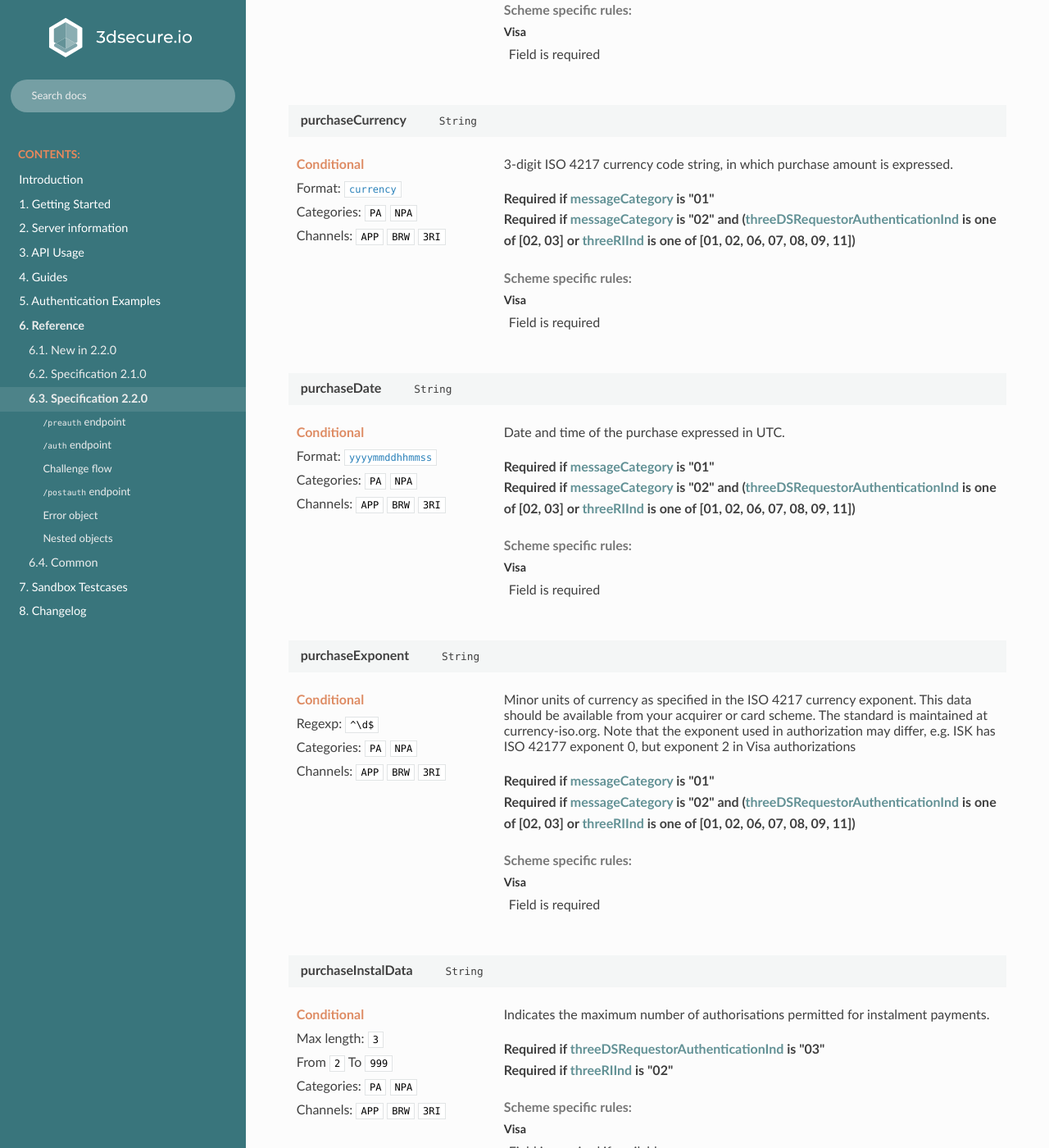
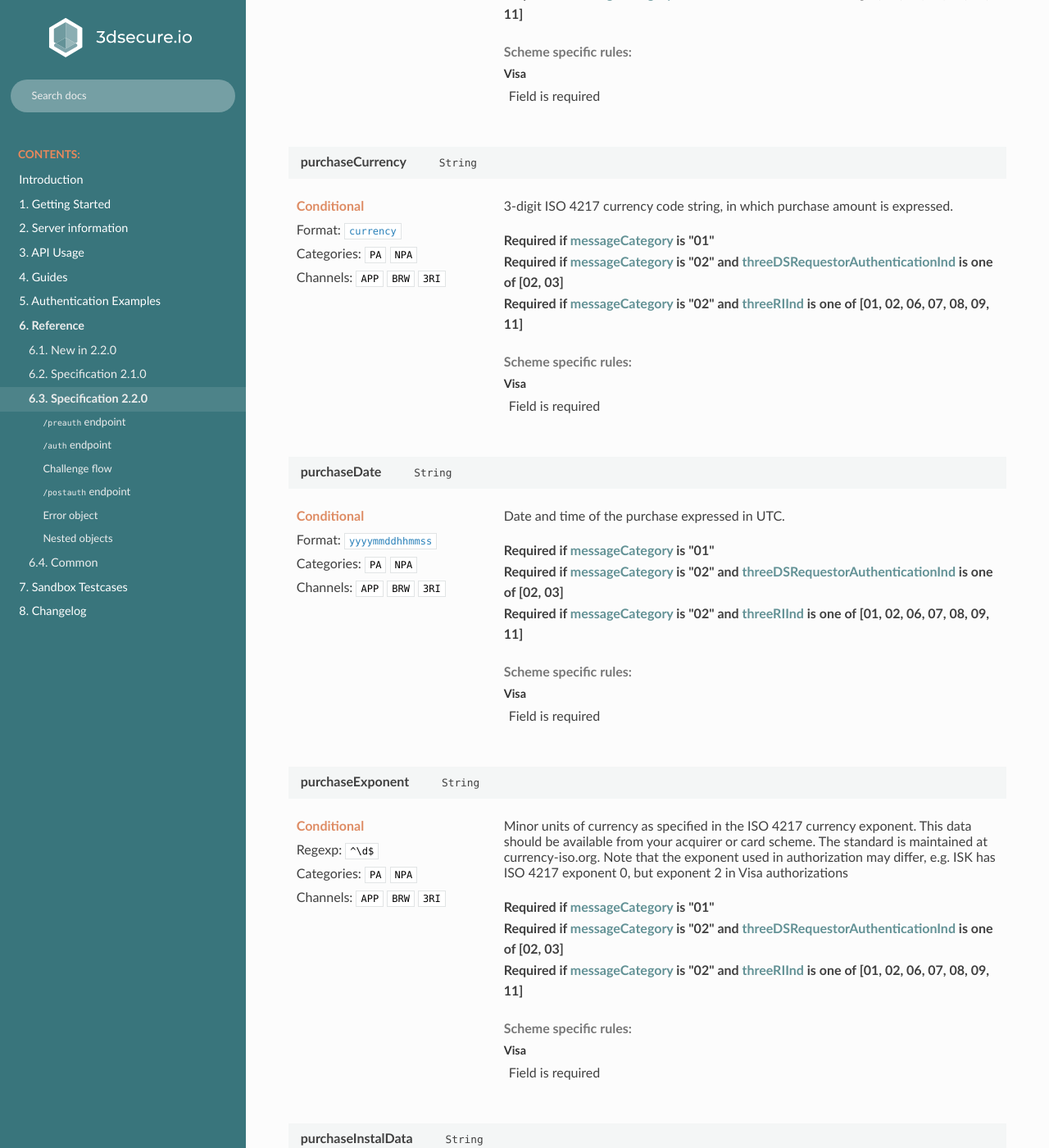
Before and after one commit to clearhaus/3DSv2-api-documentation, a Sphinx documentation site: the page built from source/specification_220.rst, in a window 1280 px wide and 1400 px high, scrolled down 14516 px. Shown: the whole window at 82% size. Built offline with Sphinx 7.4.7 and the Read the Docs theme 2.0.0, drawn with Linux system fonts in a browser that asks for light colours; some of the changed text lies outside the part shown.

Commit message:
Decompose requirements for clarity

```diff
--- a/source/_static/areq_220.html
+++ b/source/_static/areq_220.html
@@ -1929,21 +1929,21 @@ Channels:
 <div class='argdesc'><div class='description'>Purchase amount in minor units of currency with all punctuation removed.</div>
 <div class='conditions'>
 <div class=''>
-Required if <a href="#attr-AReq-messageCategory">messageCategory</a> is "01"<br>Required if <a href="#attr-AReq-messageCategory">messageCategory</a> is "02" and (<a href="#attr-AReq-threeDSRequestorAuthenticationInd">threeDSRequestorAuthenticationInd</a> is one of [02, 03] or <a href="#attr-AReq-threeRIInd">threeRIInd</a> is one of [01, 02, 06, 07, 08, 09, 11])<br></div>
+Required if <a href="#attr-AReq-messageCategory">messageCategory</a> is "01"<br>Required if <a href="#attr-AReq-messageCategory">messageCategory</a> is "02" and <a href="#attr-AReq-threeDSRequestorAuthenticationInd">threeDSRequestorAuthenticationInd</a> is one of [02, 03]<br>Required if <a href="#attr-AReq-messageCategory">messageCategory</a> is "02" and <a href="#attr-AReq-threeRIInd">threeRIInd</a> is one of [01, 02, 06, 07, 08, 09, 11]<br></div>
 <div class='hidden' deviceChannel='01'>
-Required if <a href="#attr-AReq-messageCategory">messageCategory</a> is "01"<br>Required if <a href="#attr-AReq-messageCategory">messageCategory</a> is "02" and (<a href="#attr-AReq-threeDSRequestorAuthenticationInd">threeDSRequestorAuthenticationInd</a> is one of [02, 03] or <a href="#attr-AReq-threeRIInd">threeRIInd</a> is one of [01, 02, 06, 07, 08, 09, 11])<br></div>
+Required if <a href="#attr-AReq-messageCategory">messageCategory</a> is "01"<br>Required if <a href="#attr-AReq-messageCategory">messageCategory</a> is "02" and <a href="#attr-AReq-threeDSRequestorAuthenticationInd">threeDSRequestorAuthenticationInd</a> is one of [02, 03]<br>Required if <a href="#attr-AReq-messageCategory">messageCategory</a> is "02" and <a href="#attr-AReq-threeRIInd">threeRIInd</a> is one of [01, 02, 06, 07, 08, 09, 11]<br></div>
 <div class='hidden' deviceChannel='02'>
-Required if <a href="#attr-AReq-messageCategory">messageCategory</a> is "01"<br>Required if <a href="#attr-AReq-messageCategory">messageCategory</a> is "02" and (<a href="#attr-AReq-threeDSRequestorAuthenticationInd">threeDSRequestorAuthenticationInd</a> is one of [02, 03] or <a href="#attr-AReq-threeRIInd">threeRIInd</a> is one of [01, 02, 06, 07, 08, 09, 11])<br></div>
+Required if <a href="#attr-AReq-messageCategory">messageCategory</a> is "01"<br>Required if <a href="#attr-AReq-messageCategory">messageCategory</a> is "02" and <a href="#attr-AReq-threeDSRequestorAuthenticationInd">threeDSRequestorAuthenticationInd</a> is one of [02, 03]<br>Required if <a href="#attr-AReq-messageCategory">messageCategory</a> is "02" and <a href="#attr-AReq-threeRIInd">threeRIInd</a> is one of [01, 02, 06, 07, 08, 09, 11]<br></div>
 <div class='hidden' deviceChannel='03'>
-Required if <a href="#attr-AReq-messageCategory">messageCategory</a> is "01"<br>Required if <a href="#attr-AReq-messageCategory">messageCategory</a> is "02" and (<a href="#attr-AReq-threeDSRequestorAuthenticationInd">threeDSRequestorAuthenticationInd</a> is one of [02, 03] or <a href="#attr-AReq-threeRIInd">threeRIInd</a> is one of [01, 02, 06, 07, 08, 09, 11])<br></div>
+Required if <a href="#attr-AReq-messageCategory">messageCategory</a> is "01"<br>Required if <a href="#attr-AReq-messageCategory">messageCategory</a> is "02" and <a href="#attr-AReq-threeDSRequestorAuthenticationInd">threeDSRequestorAuthenticationInd</a> is one of [02, 03]<br>Required if <a href="#attr-AReq-messageCategory">messageCategory</a> is "02" and <a href="#attr-AReq-threeRIInd">threeRIInd</a> is one of [01, 02, 06, 07, 08, 09, 11]<br></div>
 <div class='hidden' messageCategory='02'>
-Required if (<a href="#attr-AReq-threeDSRequestorAuthenticationInd">threeDSRequestorAuthenticationInd</a> is one of [02, 03] or <a href="#attr-AReq-threeRIInd">threeRIInd</a> is one of [01, 02, 06, 07, 08, 09, 11])<br></div>
+Required if <a href="#attr-AReq-threeDSRequestorAuthenticationInd">threeDSRequestorAuthenticationInd</a> is one of [02, 03]<br>Required if <a href="#attr-AReq-threeRIInd">threeRIInd</a> is one of [01, 02, 06, 07, 08, 09, 11]<br></div>
 <div class='hidden' deviceChannel='01' messageCategory='02'>
-Required if (<a href="#attr-AReq-threeDSRequestorAuthenticationInd">threeDSRequestorAuthenticationInd</a> is one of [02, 03] or <a href="#attr-AReq-threeRIInd">threeRIInd</a> is one of [01, 02, 06, 07, 08, 09, 11])<br></div>
+Required if <a href="#attr-AReq-threeDSRequestorAuthenticationInd">threeDSRequestorAuthenticationInd</a> is one of [02, 03]<br>Required if <a href="#attr-AReq-threeRIInd">threeRIInd</a> is one of [01, 02, 06, 07, 08, 09, 11]<br></div>
 <div class='hidden' deviceChannel='02' messageCategory='02'>
-Required if (<a href="#attr-AReq-threeDSRequestorAuthenticationInd">threeDSRequestorAuthenticationInd</a> is one of [02, 03] or <a href="#attr-AReq-threeRIInd">threeRIInd</a> is one of [01, 02, 06, 07, 08, 09, 11])<br></div>
+Required if <a href="#attr-AReq-threeDSRequestorAuthenticationInd">threeDSRequestorAuthenticationInd</a> is one of [02, 03]<br>Required if <a href="#attr-AReq-threeRIInd">threeRIInd</a> is one of [01, 02, 06, 07, 08, 09, 11]<br></div>
 <div class='hidden' deviceChannel='03' messageCategory='02'>
-Required if (<a href="#attr-AReq-threeDSRequestorAuthenticationInd">threeDSRequestorAuthenticationInd</a> is one of [02, 03] or <a href="#attr-AReq-threeRIInd">threeRIInd</a> is one of [01, 02, 06, 07, 08, 09, 11])<br></div>
+Required if <a href="#attr-AReq-threeDSRequestorAuthenticationInd">threeDSRequestorAuthenticationInd</a> is one of [02, 03]<br>Required if <a href="#attr-AReq-threeRIInd">threeRIInd</a> is one of [01, 02, 06, 07, 08, 09, 11]<br></div>
 </div>
 <p class='enumDescriptionHeader'>
 Scheme specific rules:
@@ -1999,21 +1999,21 @@ Channels:
 <div class='argdesc'><div class='description'>3-digit ISO 4217 currency code string, in which purchase amount is expressed.</div>
 <div class='conditions'>
 <div class=''>
-Required if <a href="#attr-AReq-messageCategory">messageCategory</a> is "01"<br>Required if <a href="#attr-AReq-messageCategory">messageCategory</a> is "02" and (<a href="#attr-AReq-threeDSRequestorAuthenticationInd">threeDSRequestorAuthenticationInd</a> is one of [02, 03] or <a href="#attr-AReq-threeRIInd">threeRIInd</a> is one of [01, 02, 06, 07, 08, 09, 11])<br></div>
+Required if <a href="#attr-AReq-messageCategory">messageCategory</a> is "01"<br>Required if <a href="#attr-AReq-messageCategory">messageCategory</a> is "02" and <a href="#attr-AReq-threeDSRequestorAuthenticationInd">threeDSRequestorAuthenticationInd</a> is one of [02, 03]<br>Required if <a href="#attr-AReq-messageCategory">messageCategory</a> is "02" and <a href="#attr-AReq-threeRIInd">threeRIInd</a> is one of [01, 02, 06, 07, 08, 09, 11]<br></div>
 <div class='hidden' deviceChannel='01'>
-Required if <a href="#attr-AReq-messageCategory">messageCategory</a> is "01"<br>Required if <a href="#attr-AReq-messageCategory">messageCategory</a> is "02" and (<a href="#attr-AReq-threeDSRequestorAuthenticationInd">threeDSRequestorAuthenticationInd</a> is one of [02, 03] or <a href="#attr-AReq-threeRIInd">threeRIInd</a> is one of [01, 02, 06, 07, 08, 09, 11])<br></div>
+Required if <a href="#attr-AReq-messageCategory">messageCategory</a> is "01"<br>Required if <a href="#attr-AReq-messageCategory">messageCategory</a> is "02" and <a href="#attr-AReq-threeDSRequestorAuthenticationInd">threeDSRequestorAuthenticationInd</a> is one of [02, 03]<br>Required if <a href="#attr-AReq-messageCategory">messageCategory</a> is "02" and <a href="#attr-AReq-threeRIInd">threeRIInd</a> is one of [01, 02, 06, 07, 08, 09, 11]<br></div>
 <div class='hidden' deviceChannel='02'>
-Required if <a href="#attr-AReq-messageCategory">messageCategory</a> is "01"<br>Required if <a href="#attr-AReq-messageCategory">messageCategory</a> is "02" and (<a href="#attr-AReq-threeDSRequestorAuthenticationInd">threeDSRequestorAuthenticationInd</a> is one of [02, 03] or <a href="#attr-AReq-threeRIInd">threeRIInd</a> is one of [01, 02, 06, 07, 08, 09, 11])<br></div>
+Required if <a href="#attr-AReq-messageCategory">messageCategory</a> is "01"<br>Required if <a href="#attr-AReq-messageCategory">messageCategory</a> is "02" and <a href="#attr-AReq-threeDSRequestorAuthenticationInd">threeDSRequestorAuthenticationInd</a> is one of [02, 03]<br>Required if <a href="#attr-AReq-messageCategory">messageCategory</a> is "02" and <a href="#attr-AReq-threeRIInd">threeRIInd</a> is one of [01, 02, 06, 07, 08, 09, 11]<br></div>
 <div class='hidden' deviceChannel='03'>
-Required if <a href="#attr-AReq-messageCategory">messageCategory</a> is "01"<br>Required if <a href="#attr-AReq-messageCategory">messageCategory</a> is "02" and (<a href="#attr-AReq-threeDSRequestorAuthenticationInd">threeDSRequestorAuthenticationInd</a> is one of [02, 03] or <a href="#attr-AReq-threeRIInd">threeRIInd</a> is one of [01, 02, 06, 07, 08, 09, 11])<br></div>
+Required if <a href="#attr-AReq-messageCategory">messageCategory</a> is "01"<br>Required if <a href="#attr-AReq-messageCategory">messageCategory</a> is "02" and <a href="#attr-AReq-threeDSRequestorAuthenticationInd">threeDSRequestorAuthenticationInd</a> is one of [02, 03]<br>Required if <a href="#attr-AReq-messageCategory">messageCategory</a> is "02" and <a href="#attr-AReq-threeRIInd">threeRIInd</a> is one of [01, 02, 06, 07, 08, 09, 11]<br></div>
 <div class='hidden' messageCategory='02'>
-Required if (<a href="#attr-AReq-threeDSRequestorAuthenticationInd">threeDSRequestorAuthenticationInd</a> is one of [02, 03] or <a href="#attr-AReq-threeRIInd">threeRIInd</a> is one of [01, 02, 06, 07, 08, 09, 11])<br></div>
+Required if <a href="#attr-AReq-threeDSRequestorAuthenticationInd">threeDSRequestorAuthenticationInd</a> is one of [02, 03]<br>Required if <a href="#attr-AReq-threeRIInd">threeRIInd</a> is one of [01, 02, 06, 07, 08, 09, 11]<br></div>
 <div class='hidden' deviceChannel='01' messageCategory='02'>
-Required if (<a href="#attr-AReq-threeDSRequestorAuthenticationInd">threeDSRequestorAuthenticationInd</a> is one of [02, 03] or <a href="#attr-AReq-threeRIInd">threeRIInd</a> is one of [01, 02, 06, 07, 08, 09, 11])<br></div>
+Required if <a href="#attr-AReq-threeDSRequestorAuthenticationInd">threeDSRequestorAuthenticationInd</a> is one of [02, 03]<br>Required if <a href="#attr-AReq-threeRIInd">threeRIInd</a> is one of [01, 02, 06, 07, 08, 09, 11]<br></div>
 <div class='hidden' deviceChannel='02' messageCategory='02'>
-Required if (<a href="#attr-AReq-threeDSRequestorAuthenticationInd">threeDSRequestorAuthenticationInd</a> is one of [02, 03] or <a href="#attr-AReq-threeRIInd">threeRIInd</a> is one of [01, 02, 06, 07, 08, 09, 11])<br></div>
+Required if <a href="#attr-AReq-threeDSRequestorAuthenticationInd">threeDSRequestorAuthenticationInd</a> is one of [02, 03]<br>Required if <a href="#attr-AReq-threeRIInd">threeRIInd</a> is one of [01, 02, 06, 07, 08, 09, 11]<br></div>
 <div class='hidden' deviceChannel='03' messageCategory='02'>
-Required if (<a href="#attr-AReq-threeDSRequestorAuthenticationInd">threeDSRequestorAuthenticationInd</a> is one of [02, 03] or <a href="#attr-AReq-threeRIInd">threeRIInd</a> is one of [01, 02, 06, 07, 08, 09, 11])<br></div>
+Required if <a href="#attr-AReq-threeDSRequestorAuthenticationInd">threeDSRequestorAuthenticationInd</a> is one of [02, 03]<br>Required if <a href="#attr-AReq-threeRIInd">threeRIInd</a> is one of [01, 02, 06, 07, 08, 09, 11]<br></div>
 </div>
 <p class='enumDescriptionHeader'>
 Scheme specific rules:
@@ -2069,21 +2069,21 @@ Channels:
 <div class='argdesc'><div class='description'>Date and time of the purchase expressed in UTC.</div>
 <div class='conditions'>
 <div class=''>
-Required if <a href="#attr-AReq-messageCategory">messageCategory</a> is "01"<br>Required if <a href="#attr-AReq-messageCategory">messageCategory</a> is "02" and (<a href="#attr-AReq-threeDSRequestorAuthenticationInd">threeDSRequestorAuthenticationInd</a> is one of [02, 03] or <a href="#attr-AReq-threeRIInd">threeRIInd</a> is one of [01, 02, 06, 07, 08, 09, 11])<br></div>
+Required if <a href="#attr-AReq-messageCategory">messageCategory</a> is "01"<br>Required if <a href="#attr-AReq-messageCategory">messageCategory</a> is "02" and <a href="#attr-AReq-threeDSRequestorAuthenticationInd">threeDSRequestorAuthenticationInd</a> is one of [02, 03]<br>Required if <a href="#attr-AReq-messageCategory">messageCategory</a> is "02" and <a href="#attr-AReq-threeRIInd">threeRIInd</a> is one of [01, 02, 06, 07, 08, 09, 11]<br></div>
 <div class='hidden' deviceChannel='01'>
-Required if <a href="#attr-AReq-messageCategory">messageCategory</a> is "01"<br>Required if <a href="#attr-AReq-messageCategory">messageCategory</a> is "02" and (<a href="#attr-AReq-threeDSRequestorAuthenticationInd">threeDSRequestorAuthenticationInd</a> is one of [02, 03] or <a href="#attr-AReq-threeRIInd">threeRIInd</a> is one of [01, 02, 06, 07, 08, 09, 11])<br></div>
+Required if <a href="#attr-AReq-messageCategory">messageCategory</a> is "01"<br>Required if <a href="#attr-AReq-messageCategory">messageCategory</a> is "02" and <a href="#attr-AReq-threeDSRequestorAuthenticationInd">threeDSRequestorAuthenticationInd</a> is one of [02, 03]<br>Required if <a href="#attr-AReq-messageCategory">messageCategory</a> is "02" and <a href="#attr-AReq-threeRIInd">threeRIInd</a> is one of [01, 02, 06, 07, 08, 09, 11]<br></div>
 <div class='hidden' deviceChannel='02'>
-Required if <a href="#attr-AReq-messageCategory">messageCategory</a> is "01"<br>Required if <a href="#attr-AReq-messageCategory">messageCategory</a> is "02" and (<a href="#attr-AReq-threeDSRequestorAuthenticationInd">threeDSRequestorAuthenticationInd</a> is one of [02, 03] or <a href="#attr-AReq-threeRIInd">threeRIInd</a> is one of [01, 02, 06, 07, 08, 09, 11])<br></div>
+Required if <a href="#attr-AReq-messageCategory">messageCategory</a> is "01"<br>Required if <a href="#attr-AReq-messageCategory">messageCategory</a> is "02" and <a href="#attr-AReq-threeDSRequestorAuthenticationInd">threeDSRequestorAuthenticationInd</a> is one of [02, 03]<br>Required if <a href="#attr-AReq-messageCategory">messageCategory</a> is "02" and <a href="#attr-AReq-threeRIInd">threeRIInd</a> is one of [01, 02, 06, 07, 08, 09, 11]<br></div>
 <div class='hidden' deviceChannel='03'>
-Required if <a href="#attr-AReq-messageCategory">messageCategory</a> is "01"<br>Required if <a href="#attr-AReq-messageCategory">messageCategory</a> is "02" and (<a href="#attr-AReq-threeDSRequestorAuthenticationInd">threeDSRequestorAuthenticationInd</a> is one of [02, 03] or <a href="#attr-AReq-threeRIInd">threeRIInd</a> is one of [01, 02, 06, 07, 08, 09, 11])<br></div>
+Required if <a href="#attr-AReq-messageCategory">messageCategory</a> is "01"<br>Required if <a href="#attr-AReq-messageCategory">messageCategory</a> is "02" and <a href="#attr-AReq-threeDSRequestorAuthenticationInd">threeDSRequestorAuthenticationInd</a> is one of [02, 03]<br>Required if <a href="#attr-AReq-messageCategory">messageCategory</a> is "02" and <a href="#attr-AReq-threeRIInd">threeRIInd</a> is one of [01, 02, 06, 07, 08, 09, 11]<br></div>
 <div class='hidden' messageCategory='02'>
-Required if (<a href="#attr-AReq-threeDSRequestorAuthenticationInd">threeDSRequestorAuthenticationInd</a> is one of [02, 03] or <a href="#attr-AReq-threeRIInd">threeRIInd</a> is one of [01, 02, 06, 07, 08, 09, 11])<br></div>
+Required if <a href="#attr-AReq-threeDSRequestorAuthenticationInd">threeDSRequestorAuthenticationInd</a> is one of [02, 03]<br>Required if <a href="#attr-AReq-threeRIInd">threeRIInd</a> is one of [01, 02, 06, 07, 08, 09, 11]<br></div>
 <div class='hidden' deviceChannel='01' messageCategory='02'>
-Required if (<a href="#attr-AReq-threeDSRequestorAuthenticationInd">threeDSRequestorAuthenticationInd</a> is one of [02, 03] or <a href="#attr-AReq-threeRIInd">threeRIInd</a> is one of [01, 02, 06, 07, 08, 09, 11])<br></div>
+Required if <a href="#attr-AReq-threeDSRequestorAuthenticationInd">threeDSRequestorAuthenticationInd</a> is one of [02, 03]<br>Required if <a href="#attr-AReq-threeRIInd">threeRIInd</a> is one of [01, 02, 06, 07, 08, 09, 11]<br></div>
 <div class='hidden' deviceChannel='02' messageCategory='02'>
-Required if (<a href="#attr-AReq-threeDSRequestorAuthenticationInd">threeDSRequestorAuthenticationInd</a> is one of [02, 03] or <a href="#attr-AReq-threeRIInd">threeRIInd</a> is one of [01, 02, 06, 07, 08, 09, 11])<br></div>
+Required if <a href="#attr-AReq-threeDSRequestorAuthenticationInd">threeDSRequestorAuthenticationInd</a> is one of [02, 03]<br>Required if <a href="#attr-AReq-threeRIInd">threeRIInd</a> is one of [01, 02, 06, 07, 08, 09, 11]<br></div>
 <div class='hidden' deviceChannel='03' messageCategory='02'>
-Required if (<a href="#attr-AReq-threeDSRequestorAuthenticationInd">threeDSRequestorAuthenticationInd</a> is one of [02, 03] or <a href="#attr-AReq-threeRIInd">threeRIInd</a> is one of [01, 02, 06, 07, 08, 09, 11])<br></div>
+Required if <a href="#attr-AReq-threeDSRequestorAuthenticationInd">threeDSRequestorAuthenticationInd</a> is one of [02, 03]<br>Required if <a href="#attr-AReq-threeRIInd">threeRIInd</a> is one of [01, 02, 06, 07, 08, 09, 11]<br></div>
 </div>
 <p class='enumDescriptionHeader'>
 Scheme specific rules:
@@ -2134,24 +2134,24 @@ Channels:
 </div>
 </div>
 </div>
-<div class='argdesc'><div class='description'>Minor units of currency as specified in the ISO 4217 currency exponent. This data should be available from your acquirer or card scheme. The standard is maintained at currency-iso.org. Note that the exponent used in authorization may differ, e.g. ISK has ISO 42177 exponent 0, but exponent 2 in Visa authorizations</div>
+<div class='argdesc'><div class='description'>Minor units of currency as specified in the ISO 4217 currency exponent. This data should be available from your acquirer or card scheme. The standard is maintained at currency-iso.org. Note that the exponent used in authorization may differ, e.g. ISK has ISO 4217 exponent 0, but exponent 2 in Visa authorizations</div>
 <div class='conditions'>
 <div class=''>
-Required if <a href="#attr-AReq-messageCategory">messageCategory</a> is "01"<br>Required if <a href="#attr-AReq-messageCategory">messageCategory</a> is "02" and (<a href="#attr-AReq-threeDSRequestorAuthenticationInd">threeDSRequestorAuthenticationInd</a> is one of [02, 03] or <a href="#attr-AReq-threeRIInd">threeRIInd</a> is one of [01, 02, 06, 07, 08, 09, 11])<br></div>
+Required if <a href="#attr-AReq-messageCategory">messageCategory</a> is "01"<br>Required if <a href="#attr-AReq-messageCategory">messageCategory</a> is "02" and <a href="#attr-AReq-threeDSRequestorAuthenticationInd">threeDSRequestorAuthenticationInd</a> is one of [02, 03]<br>Required if <a href="#attr-AReq-messageCategory">messageCategory</a> is "02" and <a href="#attr-AReq-threeRIInd">threeRIInd</a> is one of [01, 02, 06, 07, 08, 09, 11]<br></div>
 <div class='hidden' deviceChannel='01'>
-Required if <a href="#attr-AReq-messageCategory">messageCategory</a> is "01"<br>Required if <a href="#attr-AReq-messageCategory">messageCategory</a> is "02" and (<a href="#attr-AReq-threeDSRequestorAuthenticationInd">threeDSRequestorAuthenticationInd</a> is one of [02, 03] or <a href="#attr-AReq-threeRIInd">threeRIInd</a> is one of [01, 02, 06, 07, 08, 09, 11])<br></div>
+Required if <a href="#attr-AReq-messageCategory">messageCategory</a> is "01"<br>Required if <a href="#attr-AReq-messageCategory">messageCategory</a> is "02" and <a href="#attr-AReq-threeDSRequestorAuthenticationInd">threeDSRequestorAuthenticationInd</a> is one of [02, 03]<br>Required if <a href="#attr-AReq-messageCategory">messageCategory</a> is "02" and <a href="#attr-AReq-threeRIInd">threeRIInd</a> is one of [01, 02, 06, 07, 08, 09, 11]<br></div>
 <div class='hidden' deviceChannel='02'>
-Required if <a href="#attr-AReq-messageCategory">messageCategory</a> is "01"<br>Required if <a href="#attr-AReq-messageCategory">messageCategory</a> is "02" and (<a href="#attr-AReq-threeDSRequestorAuthenticationInd">threeDSRequestorAuthenticationInd</a> is one of [02, 03] or <a href="#attr-AReq-threeRIInd">threeRIInd</a> is one of [01, 02, 06, 07, 08, 09, 11])<br></div>
+Required if <a href="#attr-AReq-messageCategory">messageCategory</a> is "01"<br>Required if <a href="#attr-AReq-messageCategory">messageCategory</a> is "02" and <a href="#attr-AReq-threeDSRequestorAuthenticationInd">threeDSRequestorAuthenticationInd</a> is one of [02, 03]<br>Required if <a href="#attr-AReq-messageCategory">messageCategory</a> is "02" and <a href="#attr-AReq-threeRIInd">threeRIInd</a> is one of [01, 02, 06, 07, 08, 09, 11]<br></div>
 <div class='hidden' deviceChannel='03'>
-Required if <a href="#attr-AReq-messageCategory">messageCategory</a> is "01"<br>Required if <a href="#attr-AReq-messageCategory">messageCategory</a> is "02" and (<a href="#attr-AReq-threeDSRequestorAuthenticationInd">threeDSRequestorAuthenticationInd</a> is one of [02, 03] or <a href="#attr-AReq-threeRIInd">threeRIInd</a> is one of [01, 02, 06, 07, 08, 09, 11])<br></div>
+Required if <a href="#attr-AReq-messageCategory">messageCategory</a> is "01"<br>Required if <a href="#attr-AReq-messageCategory">messageCategory</a> is "02" and <a href="#attr-AReq-threeDSRequestorAuthenticationInd">threeDSRequestorAuthenticationInd</a> is one of [02, 03]<br>Required if <a href="#attr-AReq-messageCategory">messageCategory</a> is "02" and <a href="#attr-AReq-threeRIInd">threeRIInd</a> is one of [01, 02, 06, 07, 08, 09, 11]<br></div>
 <div class='hidden' messageCategory='02'>
-Required if (<a href="#attr-AReq-threeDSRequestorAuthenticationInd">threeDSRequestorAuthenticationInd</a> is one of [02, 03] or <a href="#attr-AReq-threeRIInd">threeRIInd</a> is one of [01, 02, 06, 07, 08, 09, 11])<br></div>
+Required if <a href="#attr-AReq-threeDSRequestorAuthenticationInd">threeDSRequestorAuthenticationInd</a> is one of [02, 03]<br>Required if <a href="#attr-AReq-threeRIInd">threeRIInd</a> is one of [01, 02, 06, 07, 08, 09, 11]<br></div>
 <div class='hidden' deviceChannel='01' messageCategory='02'>
-Required if (<a href="#attr-AReq-threeDSRequestorAuthenticationInd">threeDSRequestorAuthenticationInd</a> is one of [02, 03] or <a href="#attr-AReq-threeRIInd">threeRIInd</a> is one of [01, 02, 06, 07, 08, 09, 11])<br></div>
+Required if <a href="#attr-AReq-threeDSRequestorAuthenticationInd">threeDSRequestorAuthenticationInd</a> is one of [02, 03]<br>Required if <a href="#attr-AReq-threeRIInd">threeRIInd</a> is one of [01, 02, 06, 07, 08, 09, 11]<br></div>
 <div class='hidden' deviceChannel='02' messageCategory='02'>
-Required if (<a href="#attr-AReq-threeDSRequestorAuthenticationInd">threeDSRequestorAuthenticationInd</a> is one of [02, 03] or <a href="#attr-AReq-threeRIInd">threeRIInd</a> is one of [01, 02, 06, 07, 08, 09, 11])<br></div>
+Required if <a href="#attr-AReq-threeDSRequestorAuthenticationInd">threeDSRequestorAuthenticationInd</a> is one of [02, 03]<br>Required if <a href="#attr-AReq-threeRIInd">threeRIInd</a> is one of [01, 02, 06, 07, 08, 09, 11]<br></div>
 <div class='hidden' deviceChannel='03' messageCategory='02'>
-Required if (<a href="#attr-AReq-threeDSRequestorAuthenticationInd">threeDSRequestorAuthenticationInd</a> is one of [02, 03] or <a href="#attr-AReq-threeRIInd">threeRIInd</a> is one of [01, 02, 06, 07, 08, 09, 11])<br></div>
+Required if <a href="#attr-AReq-threeDSRequestorAuthenticationInd">threeDSRequestorAuthenticationInd</a> is one of [02, 03]<br>Required if <a href="#attr-AReq-threeRIInd">threeRIInd</a> is one of [01, 02, 06, 07, 08, 09, 11]<br></div>
 </div>
 <p class='enumDescriptionHeader'>
 Scheme specific rules:
```
